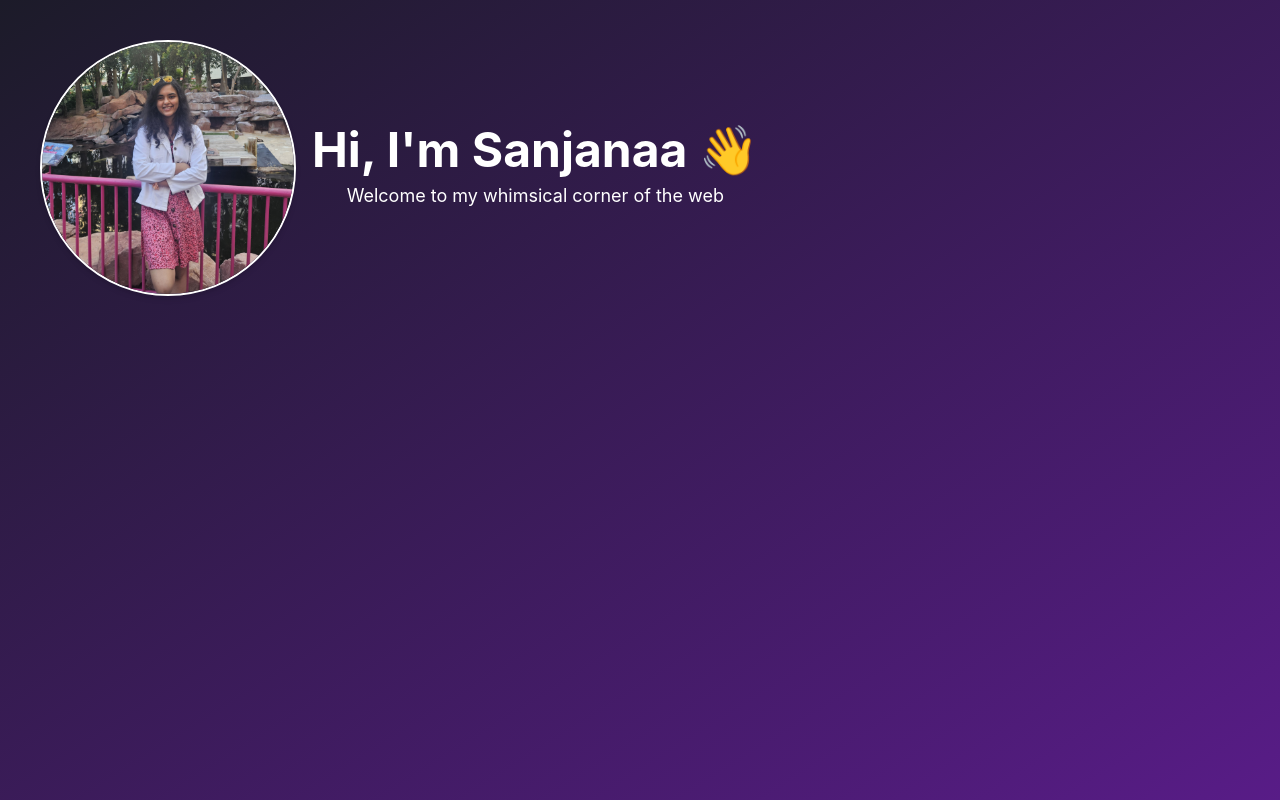
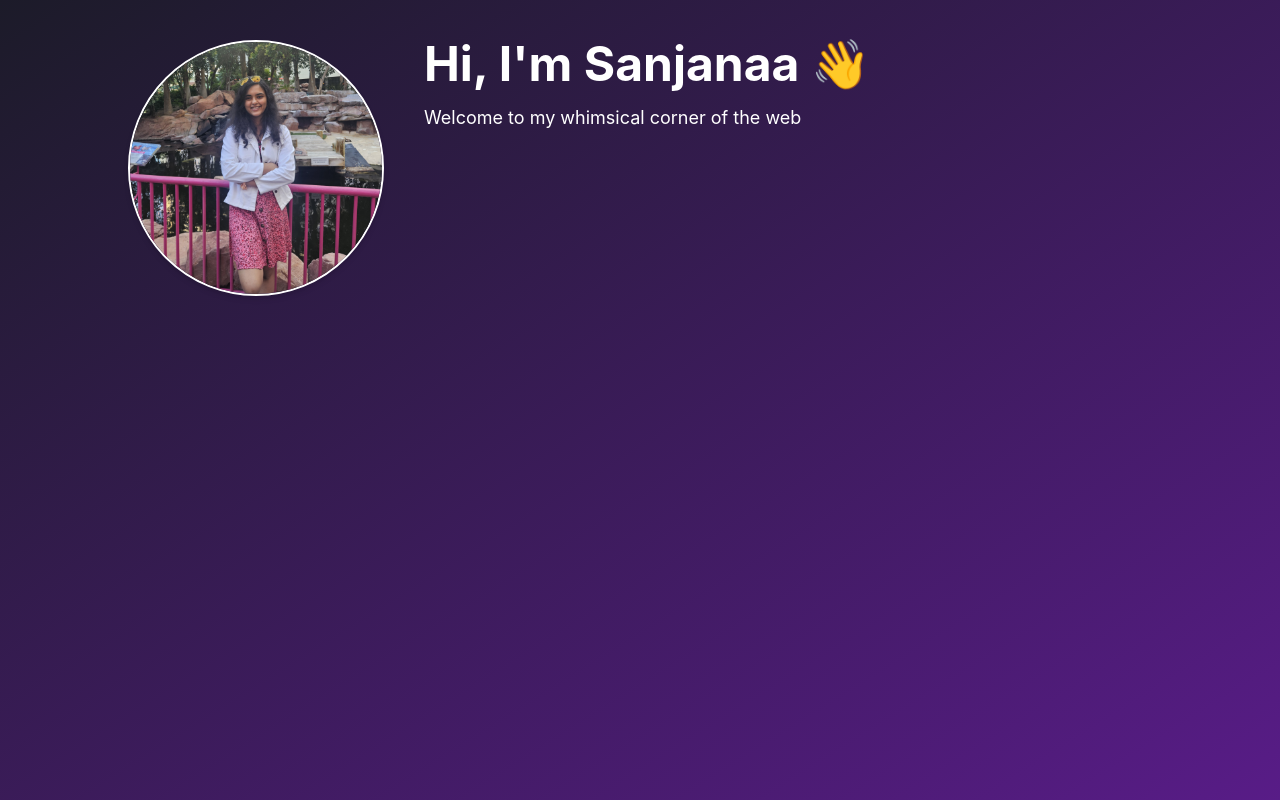
Before and after one commit to SanjanaaVenugopal/sanjanaa-portfolio, a React (Create React App) app: page / in a window 1280 px wide. Built offline with nearby package versions, Linux system fonts and the light colour scheme.

Commit message:
Making the layout styles dynamic

```diff
--- a/src/App.css
+++ b/src/App.css
@@ -1,7 +1,7 @@
 .App {
   text-align: center;
-  @apply min-h-screen bg-gradient-to-br from-primary to-accent text-white
-         dark:from-background dark:to-purple-900 transition-all;
+  @apply min-h-screen bg-gradient-to-br from-primary to-accent text-purple-950
+         dark:from-background dark:to-purple-900 dark:text-white transition-all;
 }
 
 .App-logo {
--- a/src/App.tsx
+++ b/src/App.tsx
@@ -6,6 +6,7 @@ import { Welcome } from './Components/Welcome/Welcome';
 function App() {
   return (
     <header className='dark'>
+    {/* <header> */}
       <div className="App">
         <Welcome/>
       </div>
--- a/src/Components/Welcome/Welcome.tsx
+++ b/src/Components/Welcome/Welcome.tsx
@@ -6,16 +6,19 @@ type props = {};
 
 export const Welcome: React.FC<props> = () => {
   return (
-    <div className="p-10 flex items-center gap-4 align-center">
-        <img
+    <div className="w-full flex justify-center px-4">
+        <div className="flex flex-col md:flex-row items-center md:items-start gap-10 max-w-5xl w-full py-10">
+            <img
             src={ProfilePic}
             alt={welcome.dpAltText}
-            className="w-64 h-64 rounded-full object-cover border-2 border-white shadow-md"
-        />
-        <div>
-            <h1 className="text-5xl font-bold">{welcome.headline}</h1>
-            <p className="text-lg mt-2 text-muted-foreground">{welcome.tagline}</p>
+            className="w-48 h-48 md:w-64 md:h-64 rounded-full object-cover border-2 border-purple-950 shadow-md dark:border-white"
+            />
+            <div className="text-center md:text-left">
+            <h1 className="text-4xl md:text-5xl font-bold">{welcome.headline}</h1>
+            <p className="text-base md:text-lg mt-4 text-muted-foreground">{welcome.tagline}</p>
+            </div>
         </div>
     </div>
+
   );
 }
```
